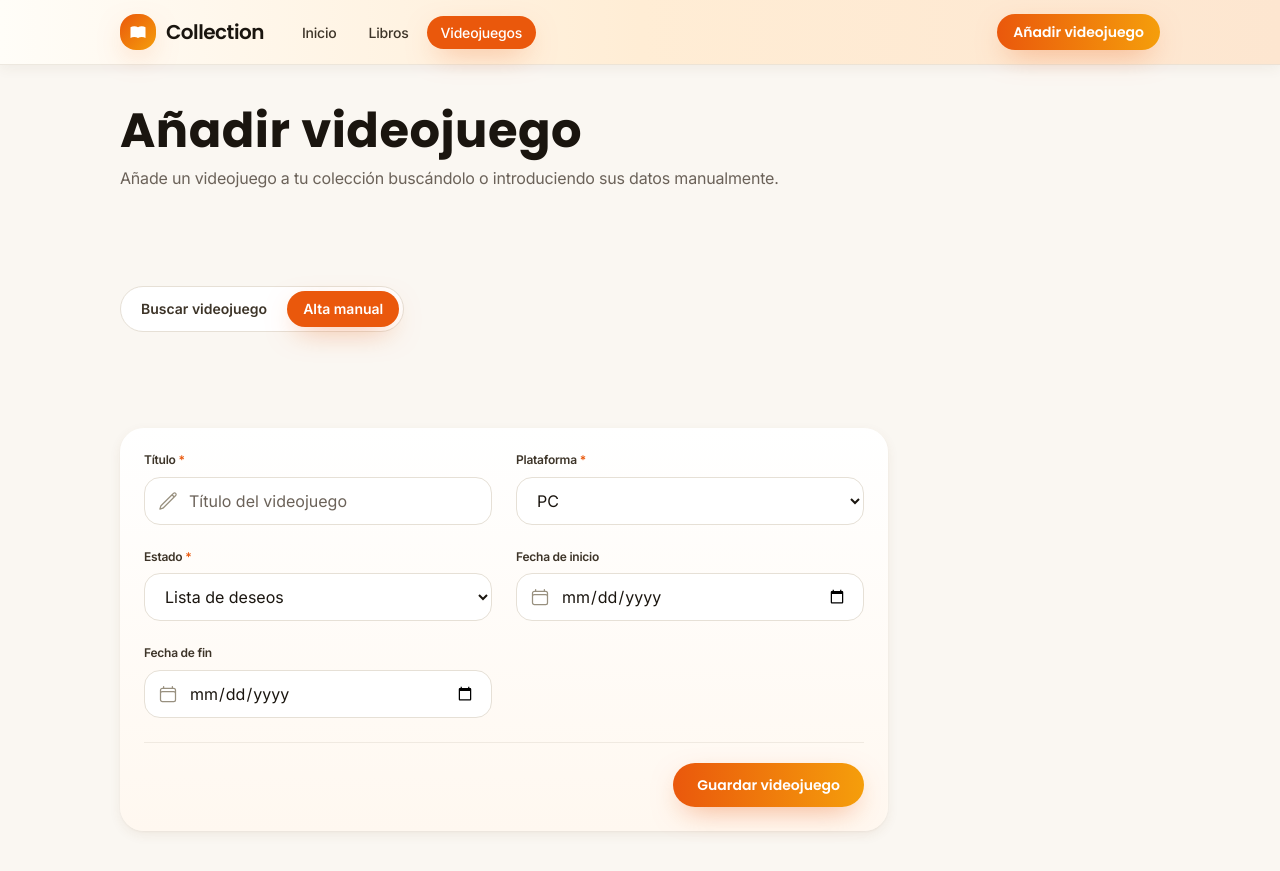
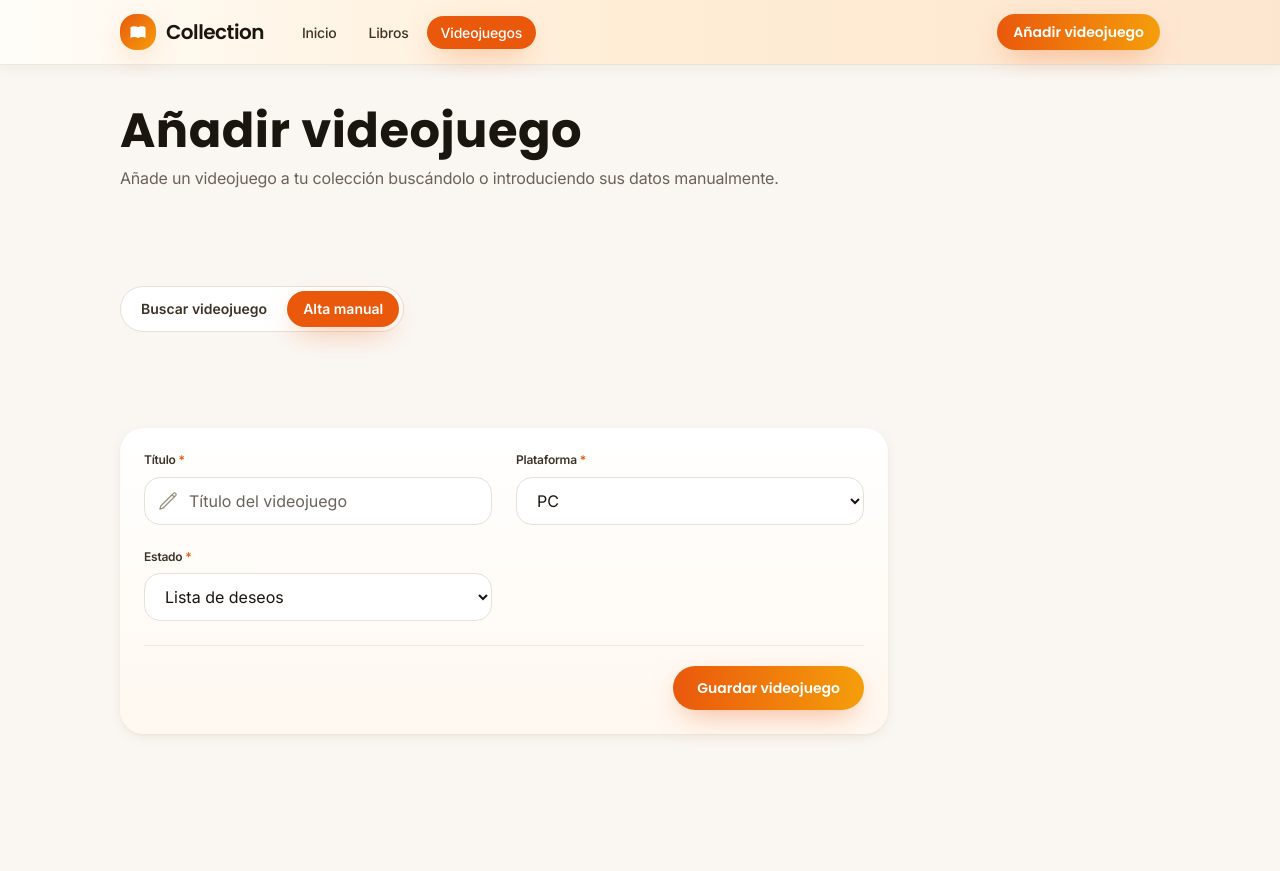
Before and after one commit to JavierMedarde99/frontend-collection, a React (Vite) app: page /juegos/nuevo in a window 1280 px wide. After the commit the page ends 800 px from the top, so only its background shows below. Built offline with nearby package versions, Linux system fonts and the light colour scheme.

Commit message:
feat: campos condicionales según estado en formulario de videojuegos (issue #51)

```diff
--- a/src/components/GameForm.tsx
+++ b/src/components/GameForm.tsx
@@ -99,7 +99,12 @@ export default function GameForm({ initial = {}, submitLabel, onSubmit, error, i
   const [submitting, setSubmitting] = useState(false)
   const [localError, setLocalError] = useState<string | null>(null)
 
-  const showRating = form.status === GameStatus.COMPLETED || form.status === GameStatus.PLAYING
+  const showStartDate =
+    form.status === GameStatus.PLAYING ||
+    form.status === GameStatus.ABANDONED ||
+    form.status === GameStatus.COMPLETED
+  const showEndDate = form.status === GameStatus.COMPLETED
+  const showRating = form.status === GameStatus.COMPLETED
   const showComment = form.status === GameStatus.COMPLETED
 
   const set = (key: keyof GameFormData) => (e: ChangeEvent<HTMLInputElement | HTMLSelectElement | HTMLTextAreaElement>) => {
@@ -169,12 +174,16 @@ export default function GameForm({ initial = {}, submitLabel, onSubmit, error, i
           </Field>
         )}
 
+        {showStartDate && (
           <Field label="Fecha de inicio" icon="date">
             <input className="input" type="date" value={form.dateAdded} onChange={set('dateAdded')} />
           </Field>
+        )}
+        {showEndDate && (
           <Field label="Fecha de fin" icon="date">
             <input className="input" type="date" value={form.dateCompleted} onChange={set('dateCompleted')} />
           </Field>
+        )}
 
         {showRating && (
           <Field label="Valoración">
--- a/src/components/GameSearch.tsx
+++ b/src/components/GameSearch.tsx
@@ -6,6 +6,7 @@ import { GamePlatform, GameStatus } from '../types'
 import type { GameFormData, SearchGameResult } from '../types'
 import Spinner from './Spinner'
 import EmptyState from './EmptyState'
+import StarRating from './StarRating'
 import ErrorBanner from './ErrorBanner'
 
 function mapResultToGame(result: SearchGameResult): Omit<GameFormData, 'platform' | 'status'> {
@@ -29,7 +30,18 @@ export default function GameSearch() {
   const [submitError, setSubmitError] = useState<string | null>(null)
   const [modalPlatform, setModalPlatform] = useState<GamePlatform>(GamePlatform.PC)
   const [modalStatus, setModalStatus] = useState<GameStatus>(GameStatus.WISHLIST)
+  const [modalDateAdded, setModalDateAdded] = useState('')
+  const [modalDateCompleted, setModalDateCompleted] = useState('')
+  const [modalUserRating, setModalUserRating] = useState(0)
   const [modalComment, setModalComment] = useState('')
+
+  const showStartDate =
+    modalStatus === GameStatus.PLAYING ||
+    modalStatus === GameStatus.ABANDONED ||
+    modalStatus === GameStatus.COMPLETED
+  const showEndDate = modalStatus === GameStatus.COMPLETED
+  const showRating = modalStatus === GameStatus.COMPLETED
+  const showComment = modalStatus === GameStatus.COMPLETED
 
   async function handleSearch(e: FormEvent<HTMLFormElement>) {
     e.preventDefault()
@@ -54,6 +66,9 @@ export default function GameSearch() {
     const platform = Object.values(GamePlatform).find((p) => p === result.platform)
     setModalPlatform(platform || GamePlatform.PC)
     setModalStatus(GameStatus.WISHLIST)
+    setModalDateAdded('')
+    setModalDateCompleted('')
+    setModalUserRating(0)
     setModalComment('')
   }
 
@@ -66,7 +81,10 @@ export default function GameSearch() {
         ...mapResultToGame(selected),
         platform: modalPlatform,
         status: modalStatus,
-        comment: modalComment?.trim() || undefined,
+        dateAdded: (showStartDate && modalDateAdded) || undefined,
+        dateCompleted: (showEndDate && modalDateCompleted) || undefined,
+        userRating: showRating && modalUserRating ? modalUserRating : undefined,
+        comment: showComment ? modalComment?.trim() || undefined : undefined,
       })
       setSelected(null)
       navigate('/juegos')
@@ -193,6 +211,37 @@ export default function GameSearch() {
                 </select>
               </div>
 
+              {showStartDate && (
+                <div>
+                  <label className="label">Fecha de inicio</label>
+                  <input
+                    className="input"
+                    type="date"
+                    value={modalDateAdded}
+                    onChange={(e) => setModalDateAdded(e.target.value)}
+                  />
+                </div>
+              )}
+              {showEndDate && (
+                <div>
+                  <label className="label">Fecha de fin</label>
+                  <input
+                    className="input"
+                    type="date"
+                    value={modalDateCompleted}
+                    onChange={(e) => setModalDateCompleted(e.target.value)}
+                  />
+                </div>
+              )}
+              {showRating && (
+                <div>
+                  <label className="label">Valoración</label>
+                  <div className="pt-2">
+                    <StarRating value={modalUserRating} onChange={setModalUserRating} />
+                  </div>
+                </div>
+              )}
+              {showComment && (
                 <div>
                   <label className="label">Comentario</label>
                   <textarea
@@ -202,6 +251,7 @@ export default function GameSearch() {
                     placeholder="Notas personales…"
                   />
                 </div>
+              )}
             </div>
 
             {submitError && <ErrorBanner message={submitError} />}
```
Lines whose indentation alone changed are shown as unchanged.
